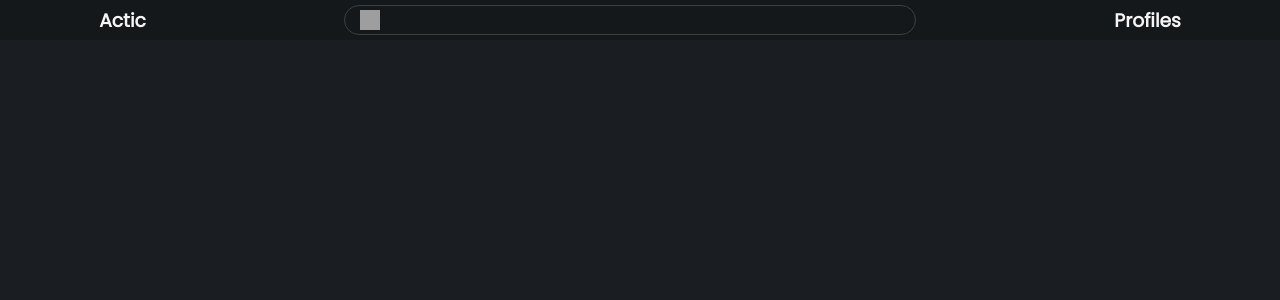
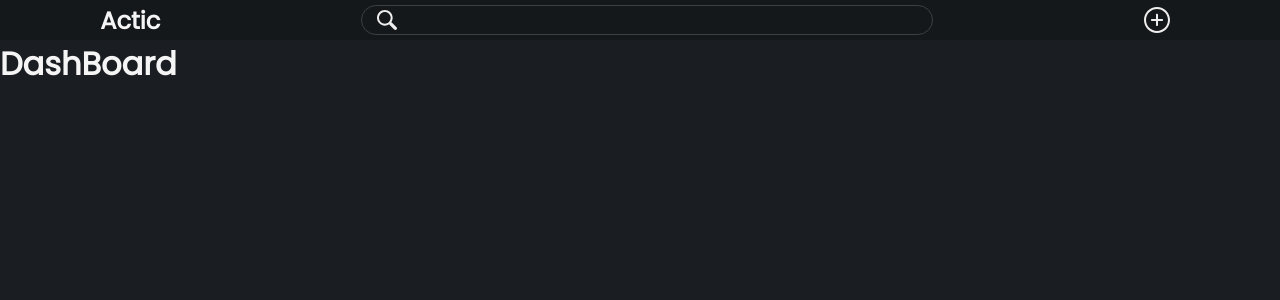
Before and after one commit to hasib-rashid/social-media, a Next.js app: page / in a window 1280 px wide. Shown: the top 300 px of the page. Built offline with nearby package versions, Linux system fonts and the light colour scheme; grey boxes are pictures that could not be loaded.

Commit message:
🎆Header Alot of Progress

```diff
--- a/pages/components/Header/Header.module.css
+++ b/pages/components/Header/Header.module.css
@@ -23,3 +23,17 @@
     color: #f5f5f5;
     margin: 0 10px;
 }
+
+.header__right {
+    align-items: center;
+    display: flex;
+}
+
+.header__right img {
+    margin: 0 10px;
+}
+
+.header__icons {
+    filter: invert(98%) sepia(16%) saturate(106%) hue-rotate(231deg)
+        brightness(113%) contrast(87%);
+}
--- a/pages/components/Header/Header.tsx
+++ b/pages/components/Header/Header.tsx
@@ -6,16 +6,16 @@ const Header = () => {
         <main>
             <header className={styles.Header}>
                 <div className={styles.header__left}>
-                    <h3>Actic</h3>
+                    <h2>Actic</h2>
                 </div>
 
                 <div className={styles.header__middle}>
-                    <img src="https://images.vexels.com/media/users/3/132068/isolated/preview/f9bb81e576c1a361c61a8c08945b2c48-search-icon-by-vexels.png" width="20px" height="20px" alt="Some"/>
+                    <img className={styles.header__icons} src="/images/magnifying-glass.svg" width="20px" height="20px" alt="Search Icon"/>
                     <input type="text" alt="Search Here" />
                 </div>
 
                 <div className={styles.header__right}>
-                    <h3>Profiles</h3>
+                    <img className={styles.header__icons} src="/images/add.svg" width="26px" height="26px" alt="Add Icon"/>
                 </div>
             </header>
         </main>
--- a/pages/index.tsx
+++ b/pages/index.tsx
@@ -11,6 +11,7 @@ const index = () => {
             </Head>
 
             <Header />
+            <h1>DashBoard</h1>
         </div>
     )
 }
--- a/styles/globals.css
+++ b/styles/globals.css
@@ -9,4 +9,5 @@
 
 html {
     background-color: #1a1e22;
+    color: #f5f5f5;
 }
```
Also changed, not shown: public/images/add.svg (added), public/images/magnifying-glass.svg (added).
